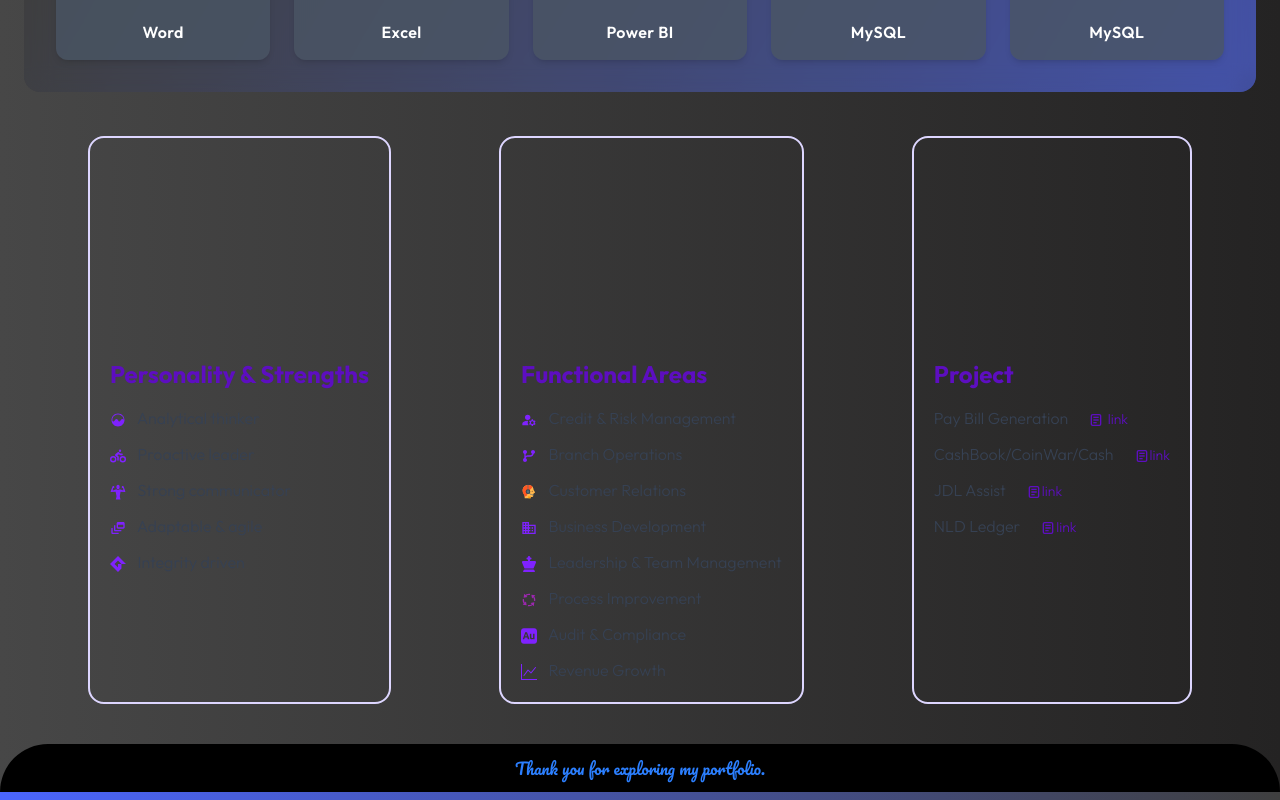
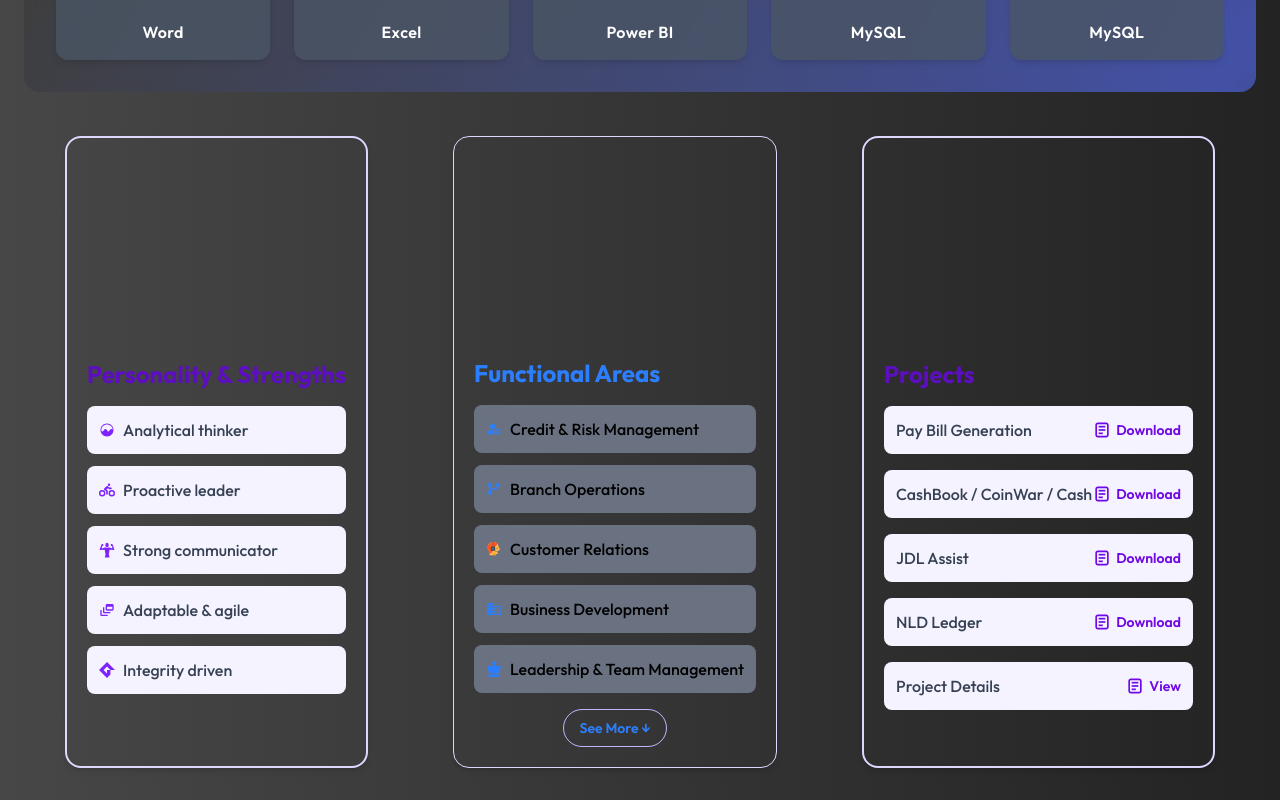
Before and after one commit to 0ldhands/OH00125, a React (Vite) app: page / in a window 1280 px wide. Shown: the part 1060-1860 px from the top of the page. Built offline with nearby package versions, Linux system fonts and the light colour scheme; a web font is replaced by a local one.

Commit message:
added theme style

```diff
--- a/src/component/Homecomponent/FunctionalAreasCard.jsx
+++ b/src/component/Homecomponent/FunctionalAreasCard.jsx
@@ -1,42 +1,83 @@
-import React from 'react'
-import { MdManageAccounts } from 'react-icons/md'
-import { RiGitBranchFill } from 'react-icons/ri'
-import { FcCustomerSupport } from 'react-icons/fc'
-import { MdBusiness } from 'react-icons/md'
-import { FaChessKing } from 'react-icons/fa6'
-import { FcProcess } from 'react-icons/fc'
-import { SiAdobeaudition } from 'react-icons/si'
-import { BsGraphUp } from 'react-icons/bs'
-import funct from "../../assets/function.jpg"
-import LazyLoad from 'react-lazyload'
+import React, { useContext, useState } from "react";
+import { MdManageAccounts } from "react-icons/md";
+import { RiGitBranchFill } from "react-icons/ri";
+import { FcCustomerSupport } from "react-icons/fc";
+import { MdBusiness } from "react-icons/md";
+import { FaChessKing } from "react-icons/fa6";
+import { FcProcess } from "react-icons/fc";
+import { SiAdobeaudition } from "react-icons/si";
+import { BsGraphUp } from "react-icons/bs";
+import funct from "../../assets/function.jpg";
+import LazyLoad from "react-lazyload";
+import { Usercontext } from "../../Context/Context";
 
 const FunctionalAreasCard = () => {
+  const [showMore, setShowMore] = useState(false);
+
+  const{theme,setTheme}=useContext(Usercontext)
+
+  const textTheme="text-blue-500"
+  const bgTheme="bg-gray-500"
+
+
+  const items = [
+    { icon: <MdManageAccounts className={theme?"text-violet-600":textTheme} />, text: "Credit & Risk Management" },
+    { icon: <RiGitBranchFill className={theme?"text-violet-600":textTheme} />, text: "Branch Operations" },
+    { icon: <FcCustomerSupport />, text: "Customer Relations" },
+    { icon: <MdBusiness className={theme?"text-violet-600":textTheme}  />, text: "Business Development" },
+    { icon: <FaChessKing className={theme?"text-violet-600":textTheme}  />, text: "Leadership & Team Management" },
+    { icon: <FcProcess className={theme?"text-violet-600":textTheme}/>, text: "Process Improvement"  },
+    { icon: <SiAdobeaudition className={theme?"text-violet-600":textTheme}  />, text: "Audit & Compliance" },
+    { icon: <BsGraphUp className={theme?"text-violet-600":textTheme}  />, text: "Revenue Growth" },
+  ];
+
+  const visibleItems = showMore ? items : items.slice(0, 5);
+
   return (
-     <div className="border-2 border-violet-200 rounded-2xl m-5 overflow-hidden">
+    <div className="border-1 border-violet-200 rounded-2xl m-5 overflow-hidden shadow-md hover:shadow-2xl hover:scale-[1.02] transition-all duration-500 ease-in-out">
+      {/* Image Section */}
       <LazyLoad height={200} offset={100}>
         <img
           src={funct}
           alt="Functional illustration"
-            className="w-full h-64 object-cover object-top"
+          className="w-full h-64 object-cover object-top hover:scale-105 transition-transform duration-700 ease-out"
         />
       </LazyLoad>
-          <div className="sm:m-5 m-1">
-            <h3 className="sm:text-2xl sm:mb-4 mb-1 text-2xl font-bold text-violet-800">
+
+      {/* Content Section */}
+      <div className="sm:m-5 m-2">
+        <h3 className={`text-2xl sm:mb-4 mb-2 font-bold ${theme?"text-violet-800":textTheme}`}>
           Functional Areas
         </h3>
-            <ul className="sm:space-y-3 space-y-1 text-gray-700">
-              <li><MdManageAccounts className="inline-block mr-2 text-violet-600" /> Credit & Risk Management</li>
-              <li><RiGitBranchFill className="inline-block mr-2 text-violet-600" /> Branch Operations</li>
-              <li><FcCustomerSupport className="inline-block mr-2 text-violet-600" /> Customer Relations</li>
-              <li><MdBusiness className="inline-block mr-2 text-violet-600" /> Business Development</li>
-              <li><FaChessKing className="inline-block mr-2 text-violet-600" /> Leadership & Team Management</li>
-              <li><FcProcess className="inline-block mr-2 text-violet-600" /> Process Improvement</li>
-              <li><SiAdobeaudition className="inline-block mr-2 text-violet-600" /> Audit & Compliance</li>
-              <li><BsGraphUp className="inline-block mr-2 text-violet-600" /> Revenue Growth</li>
+
+        <ul className={`sm:space-y-3 space-y-2 ${theme?"text-gray-700":"text-black"}`}>
+          {visibleItems.map((item, index) => (
+            <li
+              key={index}
+              className={`group p-3 rounded-lg ${theme?"bg-violet-50 hover:bg-violet-100":"bg-gray-500 hover:bg-gray-400"} hover:scale-[1.03] hover:shadow-md transition-all duration-300 flex items-center gap-2`}
+            >
+              <span className={`group-hover:scale-125 group-hover:${theme?"text-violet-800":textTheme} transition-transform duration-300`}>
+                {item.icon}
+              </span>
+              <span className={`group-hover:${theme?"text-violet-800":textTheme} font-medium transition-colors`}>
+                {item.text}
+              </span>
+            </li>
+          ))}
         </ul>
+
+        {/* See More / Less Button */}
+        <div className="mt-4 text-center">
+          <button
+            onClick={() => setShowMore(!showMore)}
+            className={`${theme?"text-violet-700 hover:text-violet-900 hover:bg-violet-100":"text-blue-500 hover:text-blue-900 hover:bg-gray-500"}  font-semibold text-sm border border-violet-300 rounded-full px-4 py-2  transition-all duration-300`}
+          >
+            {showMore ? "See Less ↑" : "See More ↓"}
+          </button>
         </div>
       </div>
-  )
-}
+    </div>
+  );
+};
 
-export default FunctionalAreasCard
+export default FunctionalAreasCard;
--- a/src/component/Homecomponent/ProjectsCard.jsx
+++ b/src/component/Homecomponent/ProjectsCard.jsx
@@ -1,86 +1,140 @@
 import React, { forwardRef, useContext } from "react";
 import { CgLoadbarDoc } from "react-icons/cg";
-import Project from "../../assets/Project.jpg"
+import ProjectImage from "../../assets/Project.jpg";
 import { Usercontext } from "../../Context/Context";
 import LazyLoad from "react-lazyload";
 
-const ProjectsCard = forwardRef(() => {
+const ProjectsCard = forwardRef((props, ref) => {
+  const { Projects } = useContext(Usercontext);
 
-  const {Projects}=useContext(Usercontext)
+  const scrollToSection = (id) => {
+    const section = document.getElementById(id);
+    if (section) {
+      section.scrollIntoView({ behavior: "smooth" });
+    }
+  };
+
+  const handleDownload = (fileUrl, fileName) => {
+    const link = document.createElement("a");
+    link.href = fileUrl;
+    link.download = fileName;
+    document.body.appendChild(link);
+    link.click();
+    document.body.removeChild(link);
+  };
 
   return (
     <div
-      className="border-2 border-violet-200 rounded-2xl m-5 overflow-hidden"
-      ref={Projects}
+      ref={ref || Projects}
+      className="border-2 border-violet-200 rounded-2xl m-5 overflow-hidden shadow-md hover:shadow-2xl hover:scale-[1.02] transition-all duration-500 ease-in-out"
     >
+      {/* Image Section */}
       <LazyLoad height={200} offset={100}>
         <img
-        src={Project}
-        alt="project"
-        className="w-full h-64 object-cover object-top"
-      />
+          src={ProjectImage}
+          alt="Project"
+          className="w-full h-64 object-cover object-top hover:scale-105 transition-transform duration-700 ease-out"
+        />
       </LazyLoad>
 
-      <div className="sm:m-5 m-1">
-        <h1 className="sm:text-2xl mb-4 text-2xl font-bold text-violet-800 mt-5">
-          Project
+      {/* Content Section */}
+      <div className="sm:m-5 m-2">
+        <h1 className="sm:text-2xl text-xl font-bold text-violet-800 mt-5 mb-4">
+          Projects
         </h1>
-        <ul className="space-y-3 text-gray-700">
+
+        <ul className="space-y-4 text-gray-700">
+          {/* Pay Bill Generation */}
           <li
-            className="cursor-pointer"
+            className="group cursor-pointer p-3 rounded-lg bg-violet-50 hover:bg-violet-100 hover:scale-[1.03] hover:shadow-md transition-all duration-300 flex justify-between items-center"
             onClick={() => scrollToSection("Projectwork")}
           >
-            Pay Bill Generation
-            <a
-              className="inline-block"
-              href="public/files/paybill.xls"
-              download="paybill.xls"
+            <span className="font-medium group-hover:text-violet-800 transition-colors">
+              Pay Bill Generation
+            </span>
+            <button
+              onClick={(e) => {
+                e.stopPropagation();
+                handleDownload("/files/paybill.xls", "paybill.xls");
+              }}
+              className="inline-flex items-center gap-1 text-violet-700 group-hover:text-violet-900 transition-all duration-300 transform group-hover:scale-110"
             >
-              <CgLoadbarDoc className="ms-5 text-violet-800 inline-block" />{" "}
-              <span className="text-violet-800 text-sm">link</span>
-            </a>
+              <CgLoadbarDoc className="text-xl" />
+              <span className="text-sm font-semibold">Download</span>
+            </button>
           </li>
+
+          {/* CashBook/CoinWar/Cash */}
           <li
-            className="cursor-pointer"
+            className="group cursor-pointer p-3 rounded-lg bg-violet-50 hover:bg-violet-100 hover:scale-[1.03] hover:shadow-md transition-all duration-300 flex justify-between items-center"
             onClick={() => scrollToSection("Projectwork")}
           >
-            CashBook/CoinWar/Cash
-            <a
-              className="inline-block"
-              href="public/files/Cashbook.xlsm"
-              download="Cashbook.xlsm"
+            <span className="font-medium group-hover:text-violet-800 transition-colors">
+              CashBook / CoinWar / Cash
+            </span>
+            <button
+              onClick={(e) => {
+                e.stopPropagation();
+                handleDownload("/files/Cashbook.xlsm", "Cashbook.xlsm");
+              }}
+              className="inline-flex items-center gap-1 text-violet-700 group-hover:text-violet-900 transition-all duration-300 transform group-hover:scale-110"
             >
-              <CgLoadbarDoc className="ms-5 text-violet-800 inline-block" />
-              <span className="text-violet-800 text-sm">link</span>
-            </a>
+              <CgLoadbarDoc className="text-xl" />
+              <span className="text-sm font-semibold">Download</span>
+            </button>
           </li>
+
+          {/* JDL Assist */}
           <li
-            className="cursor-pointer"
+            className="group cursor-pointer p-3 rounded-lg bg-violet-50 hover:bg-violet-100 hover:scale-[1.03] hover:shadow-md transition-all duration-300 flex justify-between items-center"
             onClick={() => scrollToSection("Projectwork")}
           >
-            JDL Assist
-            <a
-              className="inline-block"
-              href="public/files/JDLdata.xls"
-              download="JDLdata.xls"
+            <span className="font-medium group-hover:text-violet-800 transition-colors">
+              JDL Assist
+            </span>
+            <button
+              onClick={(e) => {
+                e.stopPropagation();
+                handleDownload("/files/JDLdata.xls", "JDLdata.xls");
+              }}
+              className="inline-flex items-center gap-1 text-violet-700 group-hover:text-violet-900 transition-all duration-300 transform group-hover:scale-110"
             >
-              <CgLoadbarDoc className="ms-5 text-violet-800 inline-block" />
-              <span className="text-violet-800 text-sm">link</span>
-            </a>
+              <CgLoadbarDoc className="text-xl" />
+              <span className="text-sm font-semibold">Download</span>
+            </button>
           </li>
+
+          {/* NLD Ledger */}
           <li
-            className="cursor-pointer"
+            className="group cursor-pointer p-3 rounded-lg bg-violet-50 hover:bg-violet-100 hover:scale-[1.03] hover:shadow-md transition-all duration-300 flex justify-between items-center"
             onClick={() => scrollToSection("Projectwork")}
           >
-            NLD Ledger
-            <a
-              className="inline-block"
-              href="public/files/JDLproucher.xlsm"
-              download="JDLproucher.xlsm"
+            <span className="font-medium group-hover:text-violet-800 transition-colors">
+              NLD Ledger
+            </span>
+            <button
+              onClick={(e) => {
+                e.stopPropagation();
+                handleDownload("/files/JDLproucher.xlsm", "JDLproucher.xlsm");
+              }}
+              className="inline-flex items-center gap-1 text-violet-700 group-hover:text-violet-900 transition-all duration-300 transform group-hover:scale-110"
             >
-              <CgLoadbarDoc className="ms-5 text-violet-800 inline-block" />
-              <span className="text-violet-800 text-sm">link</span>
-            </a>
+              <CgLoadbarDoc className="text-xl" />
+              <span className="text-sm font-semibold">Download</span>
+            </button>
+          </li>
+
+          {/* Project details (extra item) */}
+          <li className="group cursor-pointer p-3 rounded-lg bg-violet-50 hover:bg-violet-100 hover:scale-[1.03] hover:shadow-md transition-all duration-300 flex justify-between items-center">
+            <span className="font-medium group-hover:text-violet-800 transition-colors">
+              Project Details
+            </span>
+            <button
+              className="inline-flex items-center gap-1 text-violet-700 group-hover:text-violet-900 transition-all duration-300 transform group-hover:scale-110"
+            >
+              <CgLoadbarDoc className="text-xl" />
+              <span className="text-sm font-semibold">View</span>
+            </button>
           </li>
         </ul>
       </div>
--- a/src/component/Homecomponent/Strengthcard.jsx
+++ b/src/component/Homecomponent/Strengthcard.jsx
@@ -1,47 +1,69 @@
-import React, { lazy } from "react";
+import React from "react";
 import { FaPersonBiking } from "react-icons/fa6";
 import { IoIosAnalytics } from "react-icons/io";
 import { GiStrong } from "react-icons/gi";
 import { MdOutlineDynamicFeed } from "react-icons/md";
 import { SiGamemaker } from "react-icons/si";
-import Strength from "../../assets/strength.jpg"
-import LazyLoad from 'react-lazyload';
+import Strength from "../../assets/strength.jpg";
+import LazyLoad from "react-lazyload";
 
 const Strengthcard = () => {
   return (
-    <div className=" border-2 border-violet-200 rounded-2xl m-5 overflow-hidden">
+    <div className="border-2 border-violet-200 rounded-2xl m-5 overflow-hidden shadow-md hover:shadow-2xl hover:scale-[1.02] transition-all duration-500 ease-in-out">
+      {/* Image Section */}
       <LazyLoad height={200} offset={100}>
         <img
           src={Strength}
           alt="Strength illustration"
-        className="w-full h-64 object-cover object-top"
+          className="w-full h-64 object-cover object-top hover:scale-105 transition-transform duration-700 ease-out"
         />
       </LazyLoad>
 
-      <div className="sm:m-5 m-1">
-        <h3 className="text-2xl sm:mb-4 mb-1 font-bold text-violet-800">
+      {/* Content Section */}
+      <div className="sm:m-5 m-2">
+        <h3 className="text-2xl sm:mb-4 mb-2 font-bold text-violet-800">
           Personality & Strengths
         </h3>
-        <ul className="sm:space-y-3 space-y-1 text-gray-700">
-          <li>
-            <IoIosAnalytics className="inline-block mr-2 text-violet-600" />{" "}
+
+        <ul className="sm:space-y-3 space-y-2 text-gray-700">
+          {/* Analytical Thinker */}
+          <li className="group p-3 rounded-lg bg-violet-50 hover:bg-violet-100 hover:scale-[1.03] hover:shadow-md transition-all duration-300 flex items-center gap-2">
+            <IoIosAnalytics className="text-violet-600 group-hover:scale-125 group-hover:text-violet-800 transition-transform duration-300" />
+            <span className="group-hover:text-violet-800 font-medium transition-colors">
               Analytical thinker
+            </span>
           </li>
-          <li>
-            <FaPersonBiking className="inline-block mr-2 text-violet-600" />{" "}
+
+          {/* Proactive Leader */}
+          <li className="group p-3 rounded-lg bg-violet-50 hover:bg-violet-100 hover:scale-[1.03] hover:shadow-md transition-all duration-300 flex items-center gap-2">
+            <FaPersonBiking className="text-violet-600 group-hover:scale-125 group-hover:text-violet-800 transition-transform duration-300" />
+            <span className="group-hover:text-violet-800 font-medium transition-colors">
               Proactive leader
+            </span>
           </li>
-          <li>
-            <GiStrong className="inline-block mr-2 text-violet-600" /> Strong
-            communicator
+
+          {/* Strong Communicator */}
+          <li className="group p-3 rounded-lg bg-violet-50 hover:bg-violet-100 hover:scale-[1.03] hover:shadow-md transition-all duration-300 flex items-center gap-2">
+            <GiStrong className="text-violet-600 group-hover:scale-125 group-hover:text-violet-800 transition-transform duration-300" />
+            <span className="group-hover:text-violet-800 font-medium transition-colors">
+              Strong communicator
+            </span>
           </li>
-          <li>
-            <MdOutlineDynamicFeed className="inline-block mr-2 text-violet-600" />{" "}
+
+          {/* Adaptable & Agile */}
+          <li className="group p-3 rounded-lg bg-violet-50 hover:bg-violet-100 hover:scale-[1.03] hover:shadow-md transition-all duration-300 flex items-center gap-2">
+            <MdOutlineDynamicFeed className="text-violet-600 group-hover:scale-125 group-hover:text-violet-800 transition-transform duration-300" />
+            <span className="group-hover:text-violet-800 font-medium transition-colors">
               Adaptable & agile
+            </span>
           </li>
-          <li>
-            <SiGamemaker className="inline-block mr-2 text-violet-600" />{" "}
+
+          {/* Integrity Driven */}
+          <li className="group p-3 rounded-lg bg-violet-50 hover:bg-violet-100 hover:scale-[1.03] hover:shadow-md transition-all duration-300 flex items-center gap-2">
+            <SiGamemaker className="text-violet-600 group-hover:scale-125 group-hover:text-violet-800 transition-transform duration-300" />
+            <span className="group-hover:text-violet-800 font-medium transition-colors">
               Integrity driven
+            </span>
           </li>
         </ul>
       </div>
```
Lines whose indentation alone changed are shown as unchanged.
